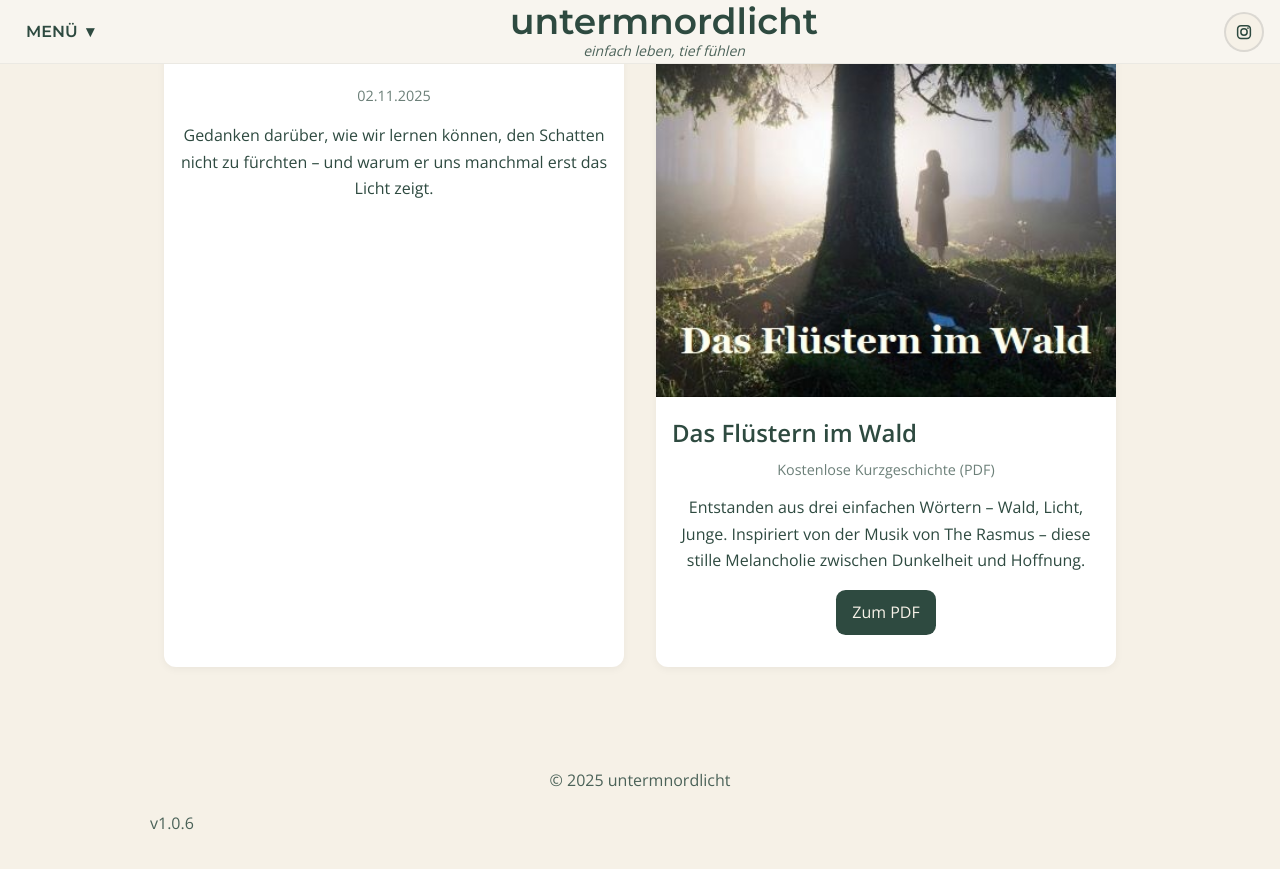
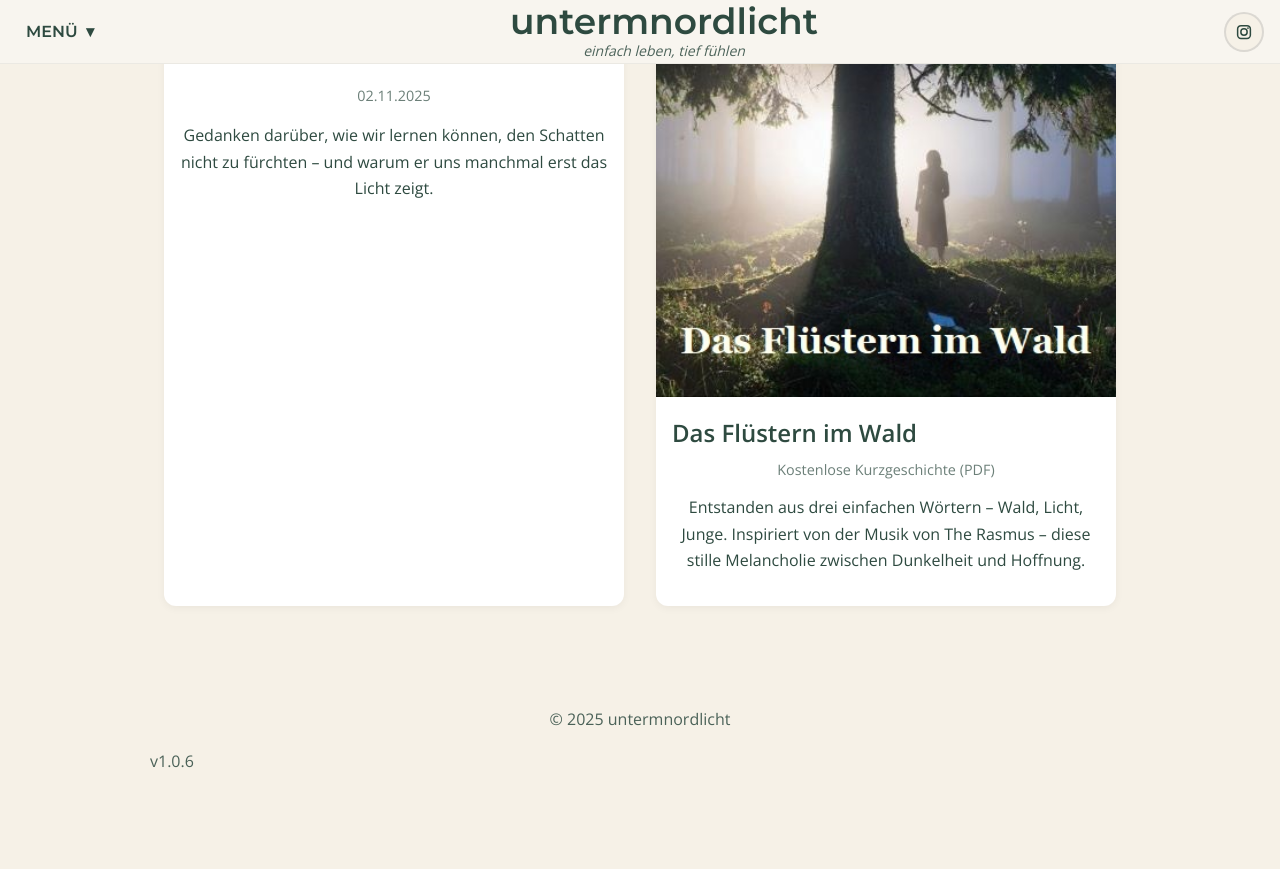
Before and after one commit to untermnordlicht/untermnordlicht, a Jekyll site: the page blog/schattentexte/index.html, which Jekyll copies as it is, in a window 1280 px wide and 900 px high, scrolled down 1082 px. Shown: the top 869 px of the window. Built offline with Jekyll 4.4.1, drawn with Linux system fonts in a browser that asks for light colours; after the commit the page ends 1920 px from its top, so only the background shows below that.

Commit message:
Update index.html

```diff
--- a/blog/schattentexte/index.html
+++ b/blog/schattentexte/index.html
@@ -111,9 +111,6 @@ Sie bleiben.“</p>
         Entstanden aus drei einfachen Wörtern – Wald, Licht, Junge.
         Inspiriert von der Musik von The Rasmus – diese stille Melancholie zwischen Dunkelheit und Hoffnung.
       </p>
-      <p style="margin-top:1rem;">
-        <span class="button" style="padding:.6rem 1rem; border-radius:.6rem; background:var(--forest); color:var(--ivory); display:inline-block;">Zum PDF</span>
-      </p>
     </div>
   </a>
 </article>
```
